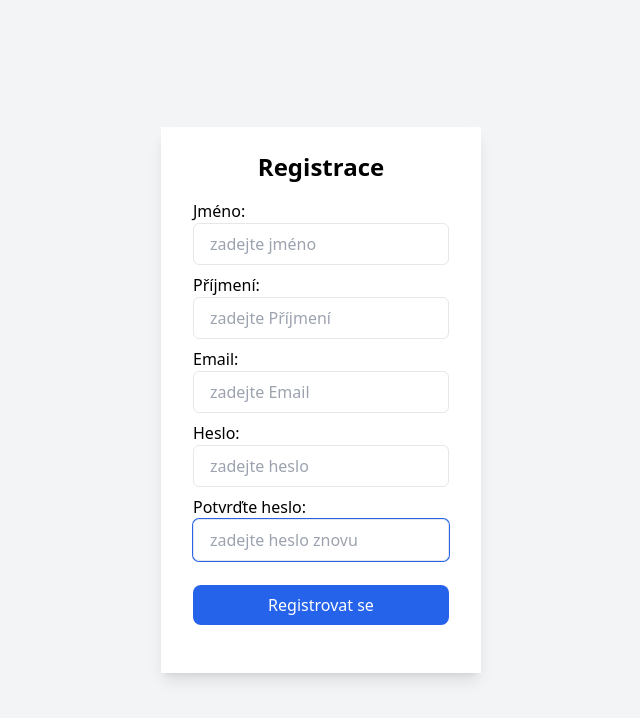
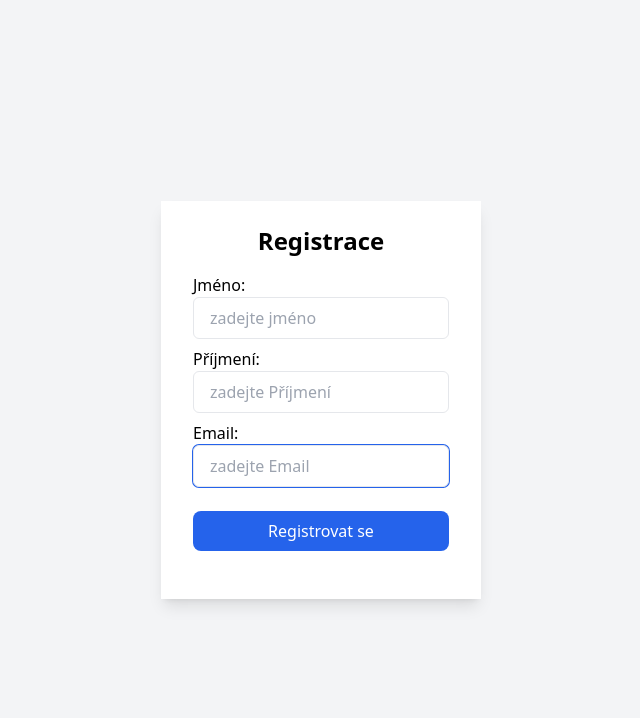
Before and after one commit to DDave98/VUT-FIT-BP-FE, a React (Create React App) app: page /register in a window 1280 px wide. Shown: the top 718 px of the page, without its empty margins (319-959 px from the left). Built offline with nearby package versions, Linux system fonts and the light colour scheme.

Commit message:
some fix

```diff
--- a/src/Components/FormPwdInputs.jsx
+++ b/src/Components/FormPwdInputs.jsx
@@ -7,3 +7,60 @@ useEffect(() =>
     const match = pwd === pwd2;
     setPwd2(match);
 }, [pwd, pwd2])
+
+import { useRef, useState, useEffect } from 'react';
+import Form from 'react-bootstrap/Form';
+import { faCheck, faTimes } from '@fortawesome/free-solid-svg-icons';
+import { FontAwesomeIcon } from '@fortawesome/react-fontawesome';
+import PropTypes from 'prop-types';
+
+const FormPwdInputs = (
+    {
+        InputType,
+        placeholder,
+        htmlFor,
+        inputName,
+        divStyleClass,
+        regex,
+        instruction,
+        userRef
+    }) =>
+{
+
+    return <>
+        <FormInput
+            InputType='password'
+            placeholder='zadejte heslo'
+            htmlFor='registrationFormPwd1'
+            inputName='Heslo:'
+            divStyleClass={divStyleClass}
+            regex={passwordRegex}
+            instruction={instr}
+            userRef={userRef}
+        />
+        <FormInput
+            InputType='password'
+            placeholder='zadejte heslo znovu'
+            htmlFor='registrationFormPwd2'
+            inputName='Potvrďte heslo:'
+            divStyleClass={divStyleClass}
+            regex={passwordRegex}
+            instruction={instr}
+            userRef={userRef}
+        />
+    </>
+
+}
+
+FormPwdInputs.propTypes =
+{
+    InputType: PropTypes.string.isRequired,
+    placeholder: PropTypes.string,
+    htmlFor: PropTypes.string.isRequired,
+    inputName: PropTypes.string.isRequired,
+    divStyleClass: PropTypes.string.isRequired,
+    regex: PropTypes.instanceOf(RegExp),
+    instruction: PropTypes.string.isRequired,
+}
+
+export {FormPwdInputs};
--- a/src/Pages/auth/RegisterPage.jsx
+++ b/src/Pages/auth/RegisterPage.jsx
@@ -63,26 +63,6 @@ const RegistrationPage = () =>
                         instruction={instr}
                         userRef={userRef}
                     />
-                    <FormInput
-                        InputType='password'
-                        placeholder='zadejte heslo'
-                        htmlFor='registrationFormPwd1'
-                        inputName='Heslo:'
-                        divStyleClass={divStyleClass}
-                        regex={passwordRegex}
-                        instruction={instr}
-                        userRef={userRef}
-                    />
-                    <FormInput
-                        InputType='password'
-                        placeholder='zadejte heslo znovu'
-                        htmlFor='registrationFormPwd2'
-                        inputName='Potvrďte heslo:'
-                        divStyleClass={divStyleClass}
-                        regex={passwordRegex}
-                        instruction={instr}
-                        userRef={userRef}
-                    />
                     <div className="flex items-baseline justify-between mb-6 mt-2">
                         <button className={buttonStyleClass}>Registrovat se</button>
                     </div>
```
